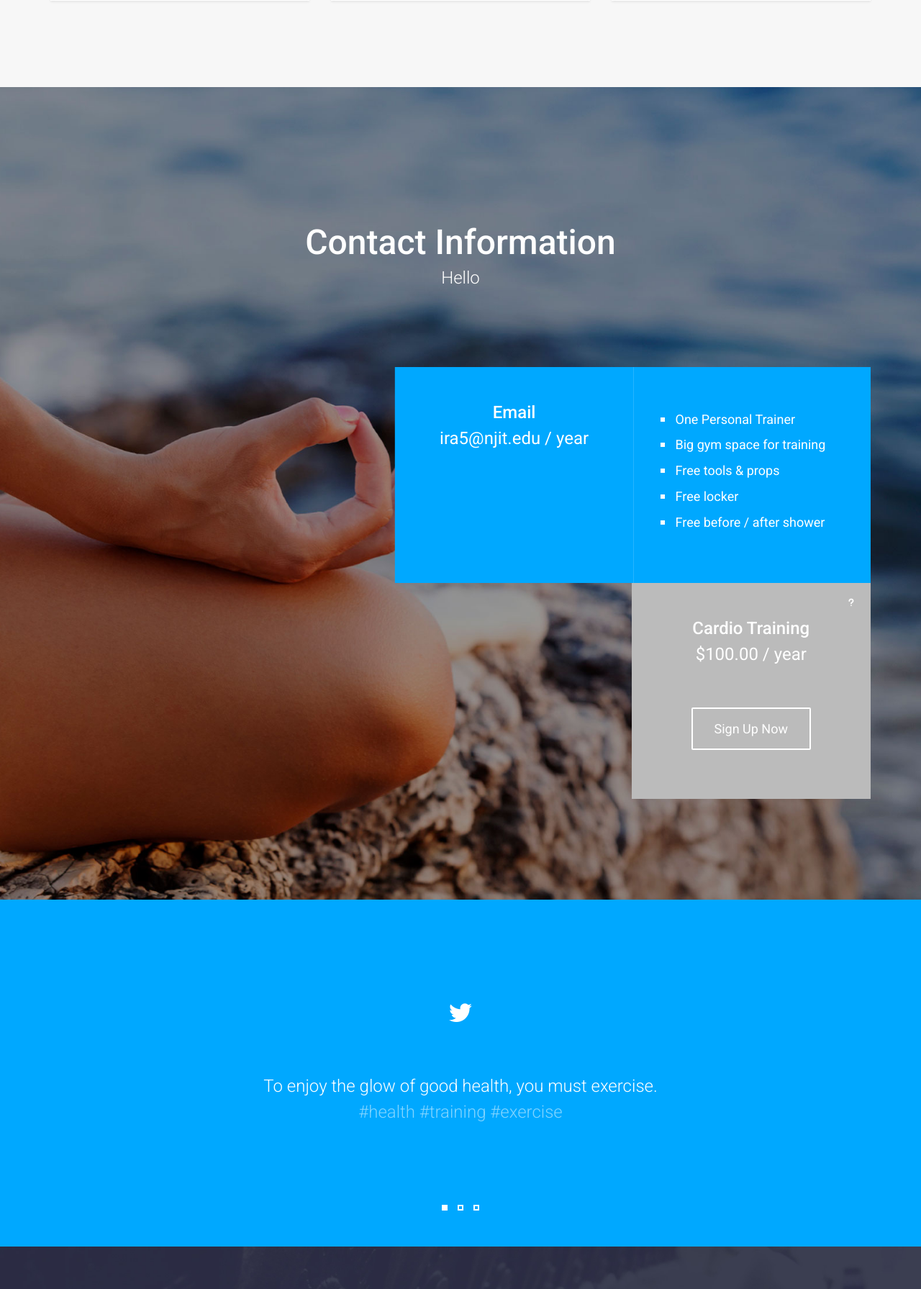
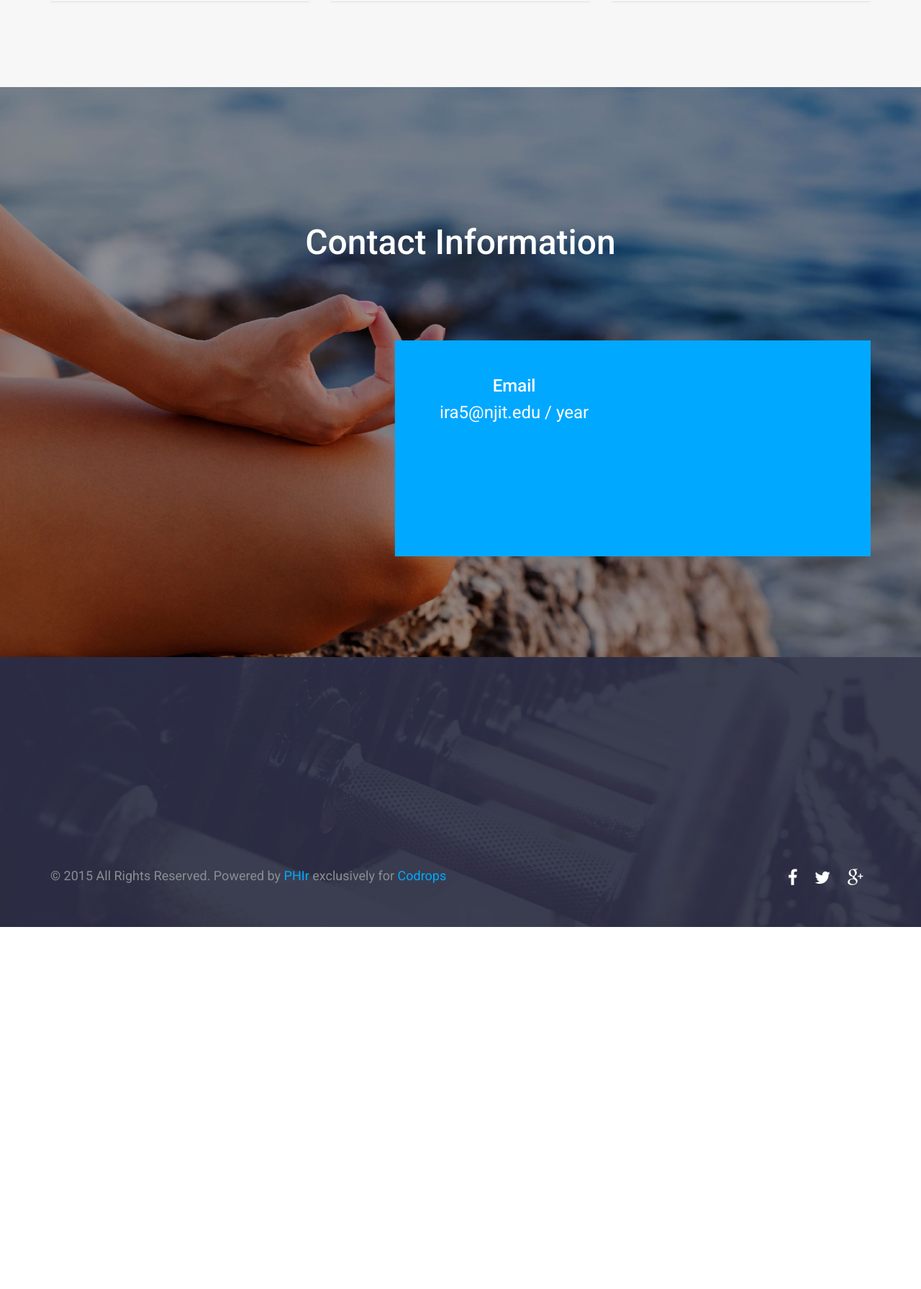
Before and after one commit to IRA5/is219s16ali-p1, a PHP site: page / in a window 1280 px wide. Shown: the part 2264-4055 px from the top of the page at 72% size. After the commit the page ends 3552 px from the top, so only its background shows below. Run offline with PHP 8.4, Linux system fonts and the light colour scheme.

```diff
--- a/index.php
+++ b/index.php
@@ -160,7 +160,6 @@
 		<div class="container">
 			<div class="row title text-center">
 				<h2 class="margin-top white">Contact Information</h2>
-				<h4 class="light white">Hello</h4>
 			</div>
 			<div class="row no-margin">
 				<div class="col-md-7 no-padding col-md-offset-5 pricings text-center">
@@ -171,91 +170,15 @@
 							<i class="info-icon icon_question"></i>
 						</div>
 						<div class="box-second active">
-							<ul class="white-list text-left">
-								<li>One Personal Trainer</li>
-								<li>Big gym space for training</li>
-								<li>Free tools &amp; props</li>
-								<li>Free locker</li>
-								<li>Free before / after shower</li>
-							</ul>
+
 						</div>
 					</div>
-					<div class="pricing">
-						<div class="box-main" data-img="img/pricing2.jpg">
-							<h4 class="white">Cardio Training</h4>
-							<h4 class="white regular light">$100.00 <span class="small-font">/ year</span></h4>
-							<a href="#" data-toggle="modal" data-target="#modal1" class="btn btn-white-fill">Sign Up Now</a>
-							<i class="info-icon icon_question"></i>
-						</div>
-						<div class="box-second">
-							<ul class="white-list text-left">
-								<li>One Personal Trainer</li>
-								<li>Big gym space for training</li>
-								<li>Free tools &amp; props</li>
-								<li>Free locker</li>
-								<li>Free before / after shower</li>
-							</ul>
-						</div>
-					</div>
+
 				</div>
 			</div>
 		</div>
 	</section>
-	<section class="section section-padded blue-bg">
-		<div class="container">
-			<div class="row">
-				<div class="col-md-8 col-md-offset-2">
-					<div class="owl-twitter owl-carousel">
-						<div class="item text-center">
-							<i class="icon fa fa-twitter"></i>
-							<h4 class="white light">To enjoy the glow of good health, you must exercise.</h4>
-							<h4 class="light-white light">#health #training #exercise</h4>
-						</div>
-						<div class="item text-center">
-							<i class="icon fa fa-twitter"></i>
-							<h4 class="white light">To enjoy the glow of good health, you must exercise.</h4>
-							<h4 class="light-white light">#health #training #exercise</h4>
-						</div>
-						<div class="item text-center">
-							<i class="icon fa fa-twitter"></i>
-							<h4 class="white light">To enjoy the glow of good health, you must exercise.</h4>
-							<h4 class="light-white light">#health #training #exercise</h4>
-						</div>
-					</div>
-				</div>
-			</div>
-		</div>
-	</section>
-	<div class="modal fade" id="modal1" tabindex="-1" role="dialog" aria-labelledby="myModalLabel" aria-hidden="true">
-		<div class="modal-dialog">
-			<div class="modal-content modal-popup">
-				<a href="#" class="close-link"><i class="icon_close_alt2"></i></a>
-				<h3 class="white">Sign Up</h3>
-				<form action="" class="popup-form">
-					<input type="text" class="form-control form-white" placeholder="Full Name">
-					<input type="text" class="form-control form-white" placeholder="Email Address">
-					<div class="dropdown">
-						<button id="dLabel" class="form-control form-white dropdown" type="button" data-toggle="dropdown" aria-haspopup="true" aria-expanded="false">
-							Pricing Plan
-						</button>
-						<ul class="dropdown-menu animated fadeIn" role="menu" aria-labelledby="dLabel">
-							<li class="animated lightSpeedIn"><a href="#">1 month membership ($150)</a></li>
-							<li class="animated lightSpeedIn"><a href="#">3 month membership ($350)</a></li>
-							<li class="animated lightSpeedIn"><a href="#">1 year membership ($1000)</a></li>
-							<li class="animated lightSpeedIn"><a href="#">Free trial class</a></li>
-						</ul>
-					</div>
-					<div class="checkbox-holder text-left">
-						<div class="checkbox">
-							<input type="checkbox" value="None" id="squaredOne" name="check" />
-							<label for="squaredOne"><span>I Agree to the <strong>Terms &amp; Conditions</strong></span></label>
-						</div>
-					</div>
-					<button type="submit" class="btn btn-submit">Submit</button>
-				</form>
-			</div>
-		</div>
-	</div>
+
 	<footer>
 		<div class="container">
 			<div class="row">
```
